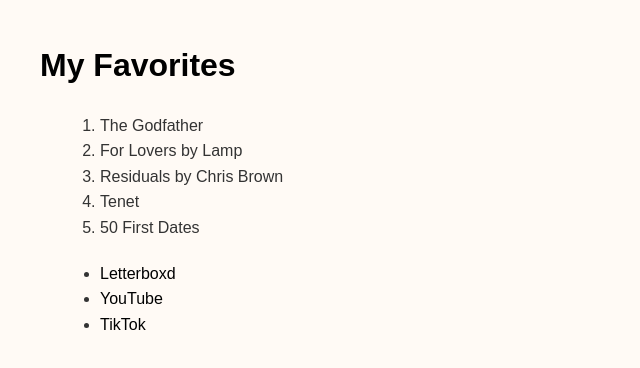
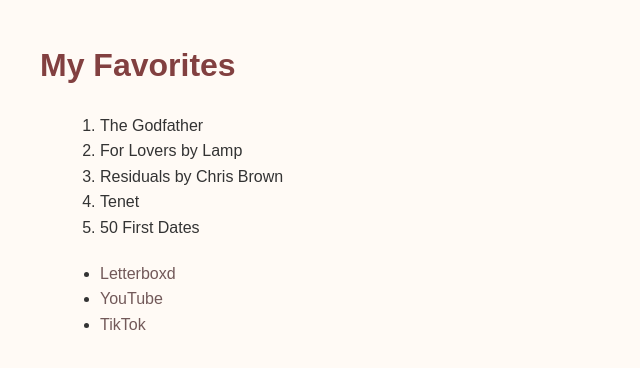
Before and after one commit to tzaodoq-diokno/web-dev-labs, a plain HTML site: page lab4/favorites.html in a window 1280 px wide. Shown: the whole page, without its empty margins (0-640 px from the left). Drawn offline with Linux system fonts and the light colour scheme.

Commit message:
Changed the color on favorites

```diff
--- a/lab4/favorites.html
+++ b/lab4/favorites.html
@@ -13,13 +13,13 @@
       line-height: 1.6;
     }
     h1 {
-      color: #000000;
+      color: #824040;
     }
     ol, ul {
       margin: 0 0 20px 20px;
     }
     a {
-      color: #000000;
+      color: #725959;
       text-decoration: none;
     }
     a:hover {
```
